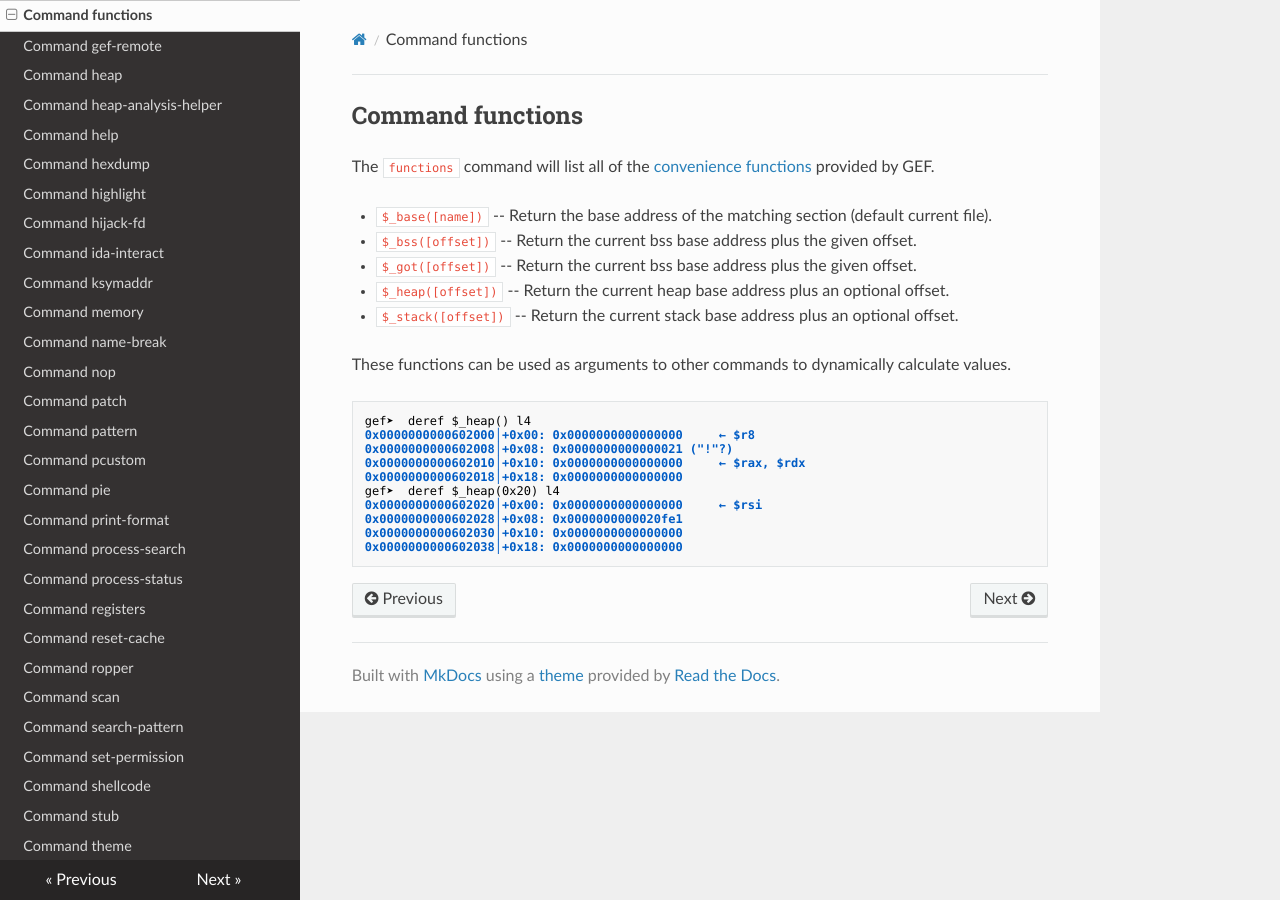
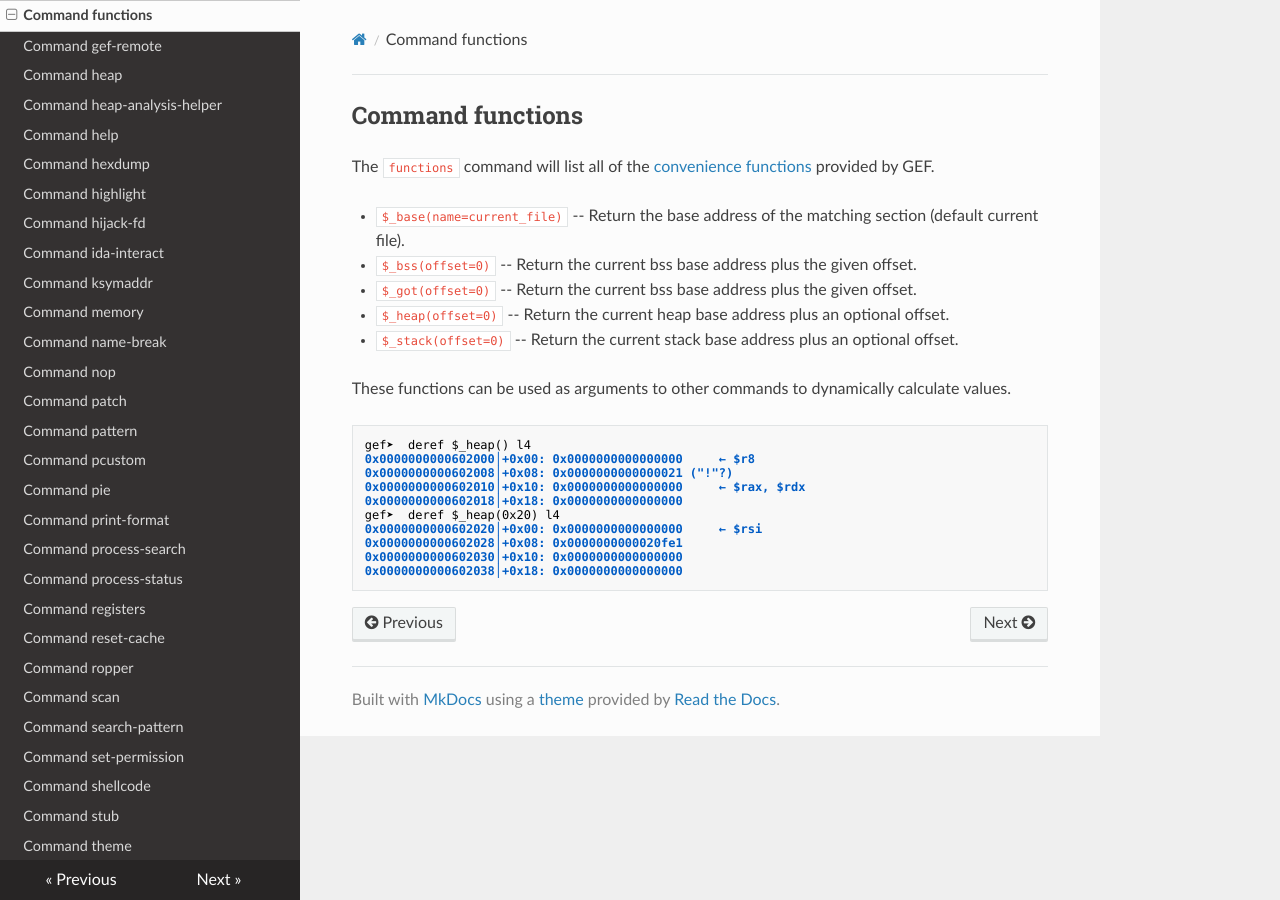
Before and after one commit to hugsy/gef, an MkDocs documentation site: the page built from docs/commands/functions.md, in a window 1280 px wide. Built offline with MkDocs 1.6.1, drawn with Linux system fonts in a browser that asks for light colours; nearby versions of some CDN libraries; old or Windows-style settings are respelled for this version of MkDocs.

Commit message:
func docs: Use python style default args

```diff
--- a/docs/commands/functions.md
+++ b/docs/commands/functions.md
@@ -2,11 +2,11 @@
 
 The `functions` command will list all of the [convenience functions](https://sourceware.org/gdb/onlinedocs/gdb/Convenience-Funs.html) provided by GEF.
 
-* `$_base([name])`     -- Return the base address of the matching section (default current file).
-* `$_bss([offset])`    -- Return the current bss base address plus the given offset.
-* `$_got([offset])`    -- Return the current bss base address plus the given offset.
-* `$_heap([offset])`   -- Return the current heap base address plus an optional offset.
-* `$_stack([offset])`  -- Return the current stack base address plus an optional offset.
+* `$_base(name=current_file)`     -- Return the base address of the matching section (default current file).
+* `$_bss(offset=0)`    -- Return the current bss base address plus the given offset.
+* `$_got(offset=0)`    -- Return the current bss base address plus the given offset.
+* `$_heap(offset=0)`   -- Return the current heap base address plus an optional offset.
+* `$_stack(offset=0)`  -- Return the current stack base address plus an optional offset.
 
 
 These functions can be used as arguments to other commands to dynamically calculate values.
```
